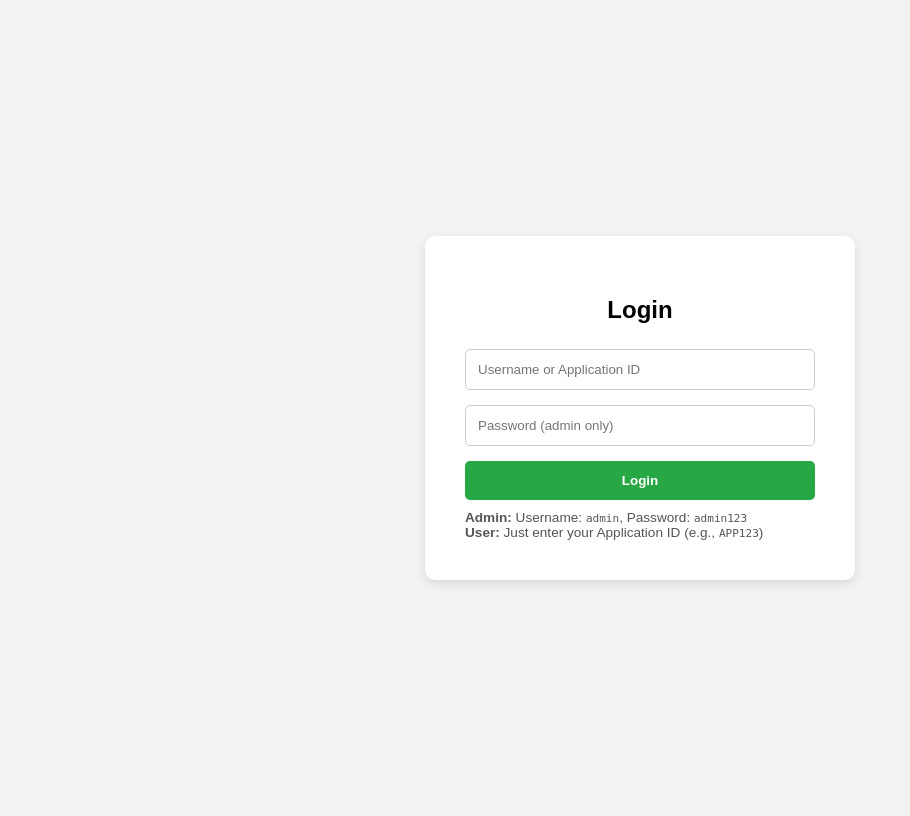
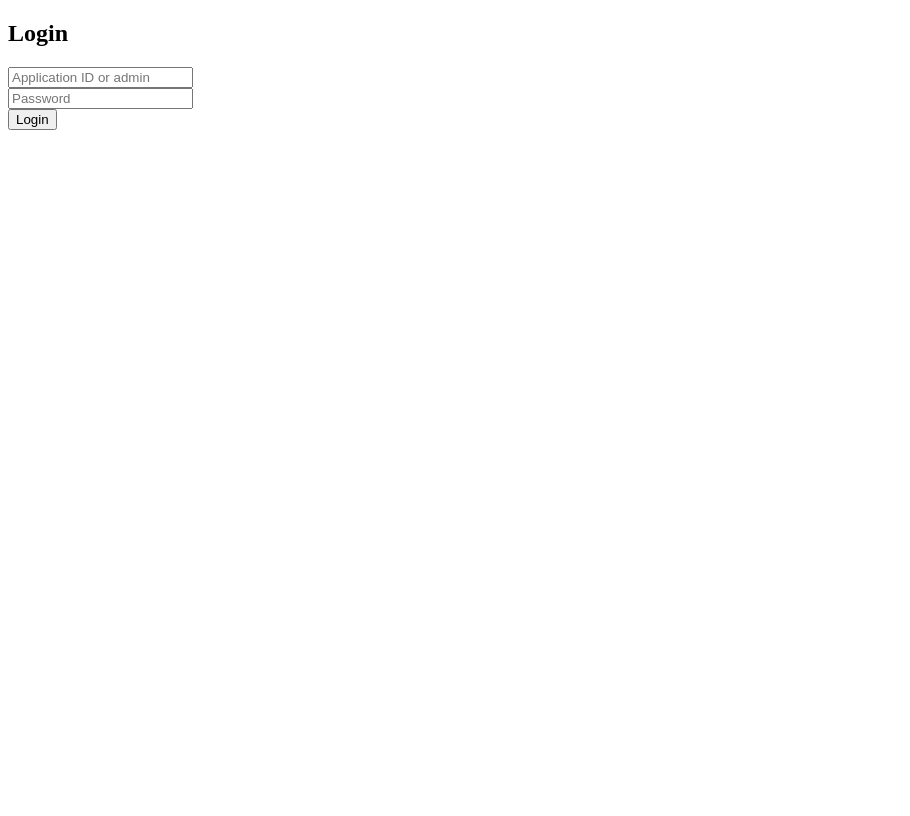
Before and after one commit to TharicaDevi/TT5L-02, a Flask app: page /login in a window 1280 px wide. Shown: the whole page, without its empty margins (0-910 px from the left). After the commit the page ends 130 px from the top, so only its background shows below. Run offline with Flask 3, Linux system fonts and the light colour scheme.

Commit message:
login renew

```diff
--- a/Pawfect Home/templates/login.html
+++ b/Pawfect Home/templates/login.html
@@ -1,85 +1,17 @@
 <!DOCTYPE html>
 <html>
 <head>
-    <title>Login - Adoption Tracker</title>
-    <style>
-        body {
-            font-family: Arial, sans-serif;
-            background-color: #f2f2f2;
-            display: flex;
-            justify-content: center;
-            align-items: center;
-            height: 100vh;
-        }
-
-        .login-box {
-            background-color: #fff;
-            padding: 40px;
-            border-radius: 10px;
-            box-shadow: 0 4px 10px rgba(0, 0, 0, 0.1);
-            width: 350px;
-        }
-
-        h2 {
-            text-align: center;
-            margin-bottom: 25px;
-        }
-
-        input[type="text"],
-        input[type="password"] {
-            width: 100%;
-            padding: 12px;
-            margin-bottom: 15px;
-            border-radius: 5px;
-            border: 1px solid #ccc;
-            box-sizing: border-box;
-        }
-
-        button {
-            width: 100%;
-            padding: 12px;
-            background-color: #28a745;
-            color: white;
-            border: none;
-            border-radius: 5px;
-            cursor: pointer;
-            font-weight: bold;
-        }
-
-        button:hover {
-            background-color: #218838;
-        }
-
-        .error {
-            color: red;
-            text-align: center;
-            margin-top: 10px;
-        }
-
-        .hint {
-            font-size: 0.85em;
-            color: #555;
-            margin-top: 10px;
-        }
-    </style>
+    <title>Login</title>
 </head>
 <body>
-    <div class="login-box">
-        <h2>Login</h2>
-        <form method="POST">
-            <input type="text" name="username" placeholder="Username or Application ID" required>
-            <input type="password" name="password" placeholder="Password (admin only)">
-            <button type="submit">Login</button>
-        </form>
-
-        {% if error %}
-        <div class="error">{{ error }}</div>
-        {% endif %}
-
-        <div class="hint">
-            <strong>Admin:</strong> Username: <code>admin</code>, Password: <code>admin123</code><br>
-            <strong>User:</strong> Just enter your Application ID (e.g., <code>APP123</code>)
-        </div>
-    </div>
+    <h2>Login</h2>
+    {% if error %}
+        <p style="color: red;">{{ error }}</p>
+    {% endif %}
+    <form method="POST">
+        <input type="text" name="username" placeholder="Application ID or admin" required><br>
+        <input type="password" name="password" placeholder="Password"><br>
+        <button type="submit">Login</button>
+    </form>
 </body>
 </html>
```
